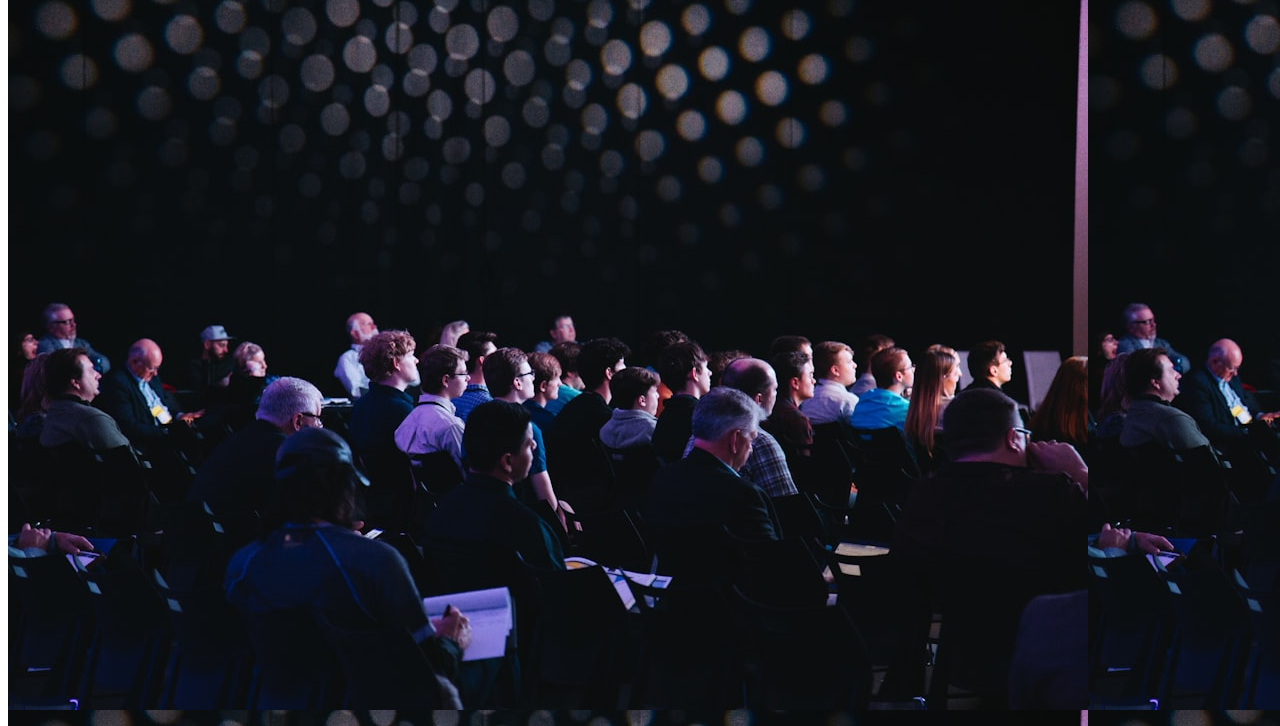
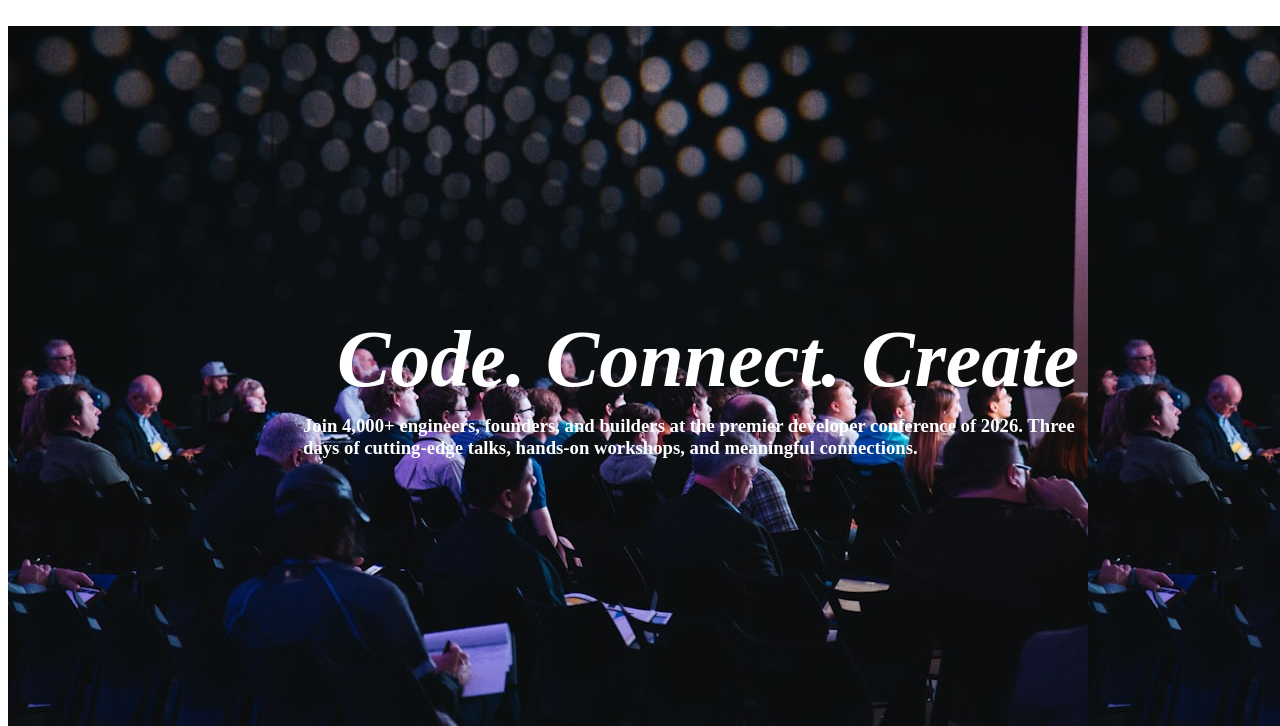
Before and after one commit to Raihan-ph14/b14-assignment-1, a plain HTML site: page index.html in a window 1280 px wide. Shown: the part 74-800 px from the top of the page. Drawn offline with Linux system fonts and the light colour scheme.

Commit message:
I'm almost done

```diff
--- a/index.html
+++ b/index.html
@@ -29,9 +29,14 @@
         </section>
 
     </nav>
+         <br> <br>
 
        <!-- banner and background image -->
       <div class="hero">
+
+             <h1 style="font-weight: bold; font-style: italic; font-size: 80px; margin: auto; margin-bottom: 5px;">Code. Connect. Create</h1>
+
+               <h3 style="height: 110px; width: 810px; margin: auto; margin-top: 5px;">Join 4,000+ engineers, founders, and builders at the premier developer conference of 2026. Three days of cutting-edge talks, hands-on workshops, and meaningful connections. </h3>
 
       </div>
        <!-- background image is not working -->
--- a/style.css
+++ b/style.css
@@ -75,6 +75,12 @@
 .hero{
 
     height: 786px;
-    width: 1550px;
+    width: 1400px;
     background-image: url("./img/assets/banner.jpg");
+    margin: 0 auto;
+    display: flex;
+    justify-content: center;
+    /* align-items: center; */
+      flex-direction: column;
+    color: white;
 }
```
